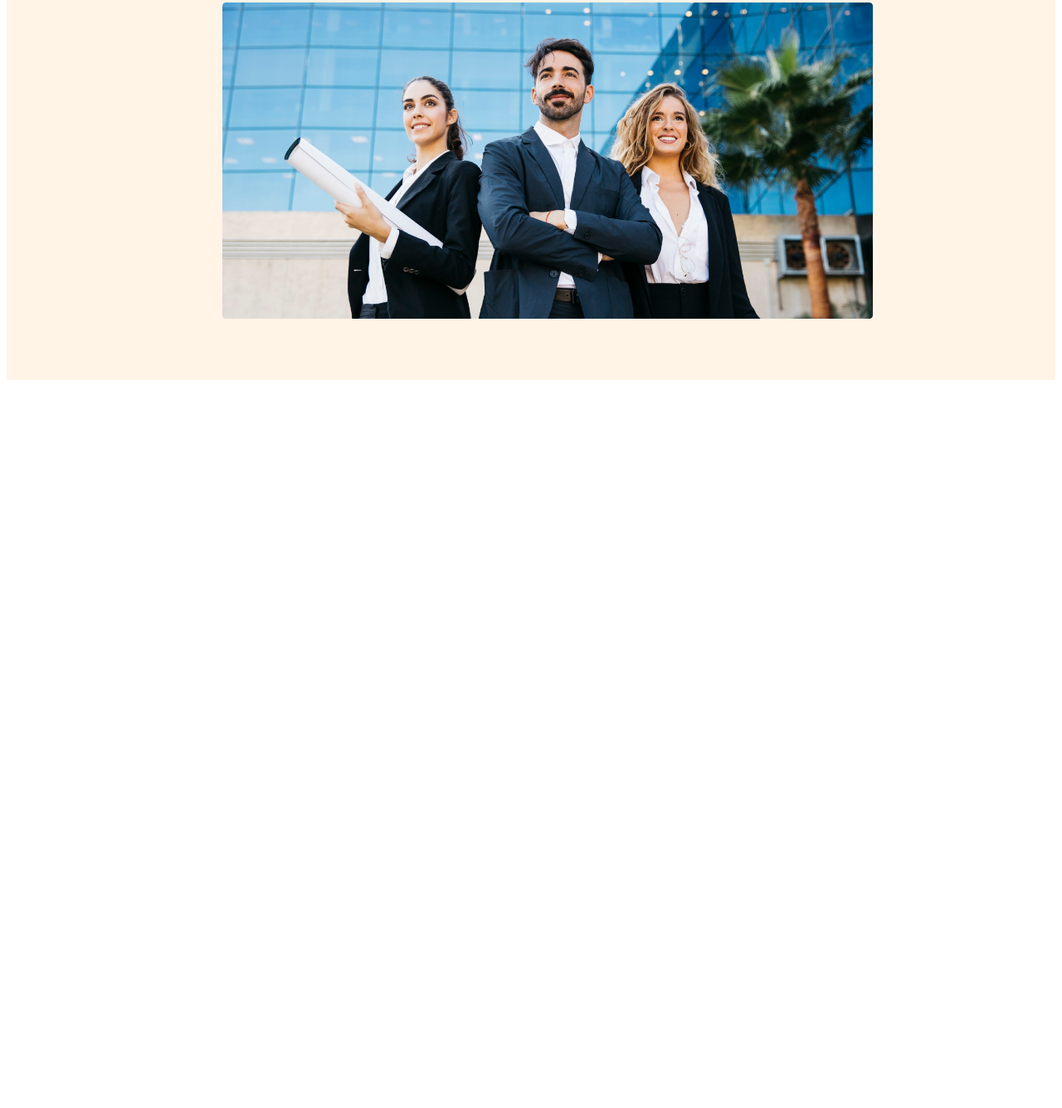
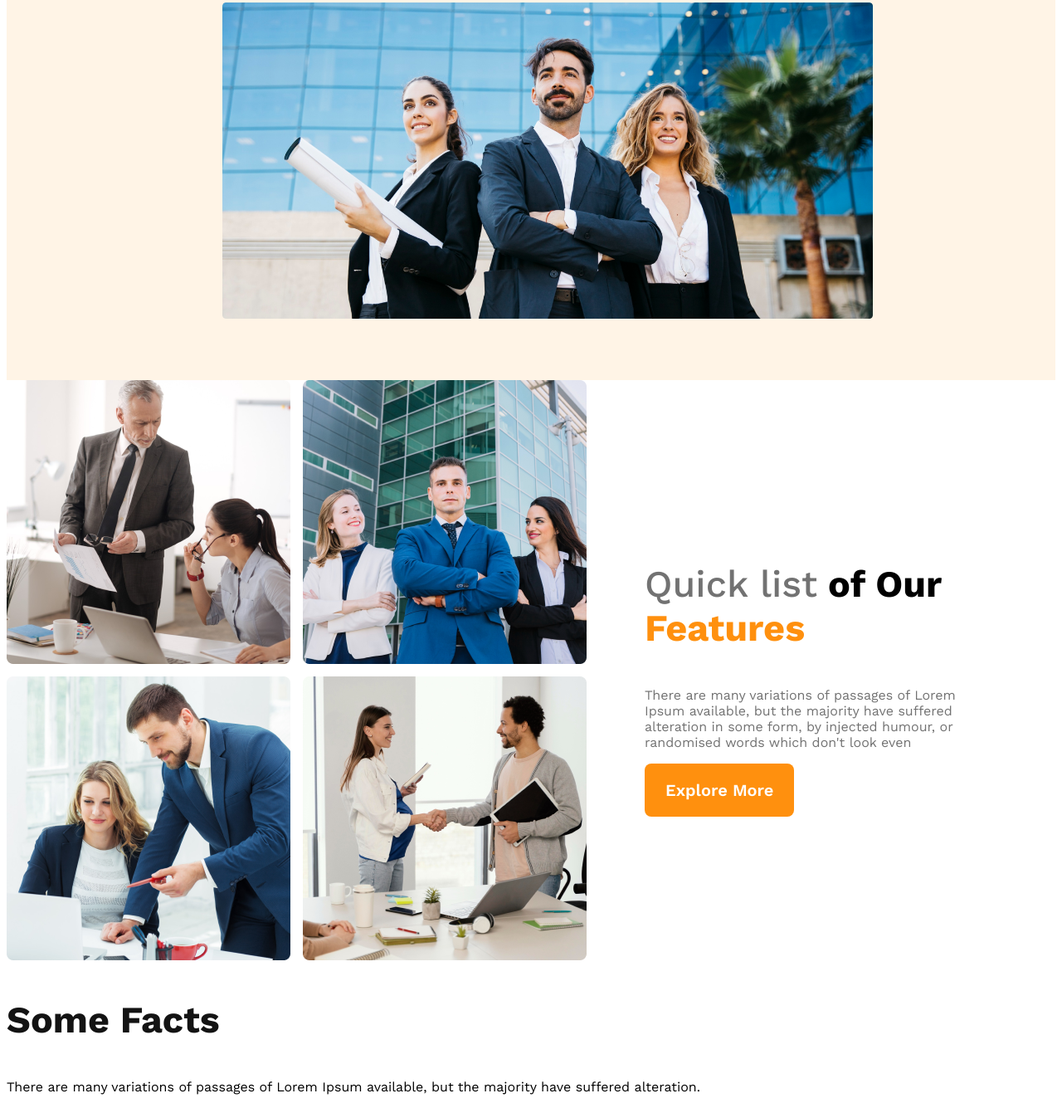
Before and after one commit to Shameha/g3_webside, a plain HTML site: page index.html in a window 1280 px wide. Shown: the part 573-1908 px from the top of the page at 83% size. Before the commit the page ends 1039 px from the top, so only its background shows below. Drawn offline with nearby package versions, Linux system fonts and the light colour scheme.

Commit message:
started shared css

```diff
--- a/index.html
+++ b/index.html
@@ -9,7 +9,7 @@
 <body>
     <header>
      <nav >
-        <h3 class="nav_title"> G3 Architects</h3>
+        <h3 class="section_title"> G3 Architects</h3>
          <ul>
             <li><a href="">Home</a></li>
             <li><a href="">About</a></li>
@@ -24,7 +24,7 @@
             Group of Architects
 
         </h1>
-        <p class="banner_discription">There are many variations of passages of Lorem Ipsum available, but the majority have suffered alteration in some form, by injected humour, or randomised words which don't look even</p>
+        <p class="text-light-gray">There are many variations of passages of Lorem Ipsum available, but the majority have suffered alteration in some form, by injected humour, or randomised words which don't look even</p>
         <button class="btn-primary">Explore More</button>
      </div>
         <img src="images/banner.png" alt="">
@@ -32,7 +32,28 @@
      </div>
     </header>
     <main>
+        <!--teams-->
+        <section class="teams-container">
+            <div class="teams-img-container">
+             <img src="images/team1.png" alt="">
+             <img src="images/team2.png" alt="">
+             <img src="images/team3.png" alt="">
+             <img src="images/team4.png" alt="">
+            </div>
+            <div class="teams-contant">
+                <h3 class="teams-title"> <span class="quick">Quick list</span> <span>of Our</span> <span class="feature">Features</span></h3>
+                <p class="text-light-gray">There are many variations of passages of Lorem Ipsum available, but the majority have suffered alteration in some form, by injected humour, or randomised words which don't look even
 
+                </p>
+                <button class="btn-primary">Explore More</button>
+            </div>
+        </section>
+        <!--features-->
+     <section class="facts">
+        <h3 class="section_title">Some Facts</h3>
+        <p>There are many variations of passages of Lorem Ipsum available, but the majority have suffered alteration.</p>
+
+     </section>
     </main>
     <footer>
 
--- a/styles/architect.css
+++ b/styles/architect.css
@@ -4,6 +4,9 @@
 
 *{
     font-family: 'Work Sans';
+}
+.text-light-gray{
+  color: #727272;
 }
 .btn-primary{
     border-radius: 8px;
@@ -16,6 +19,12 @@ font-weight: 600;
 cursor: pointer;
 border: 0px;
 }
+.section_title{
+    color: var(--Dark-01, #131313);
+font-size: 2.8rem;
+font-weight: 700;
+}
+
 header{
     background: rgba(255, 144, 14, 0.10);
     padding: 50px 240px;
@@ -25,12 +34,8 @@ nav{
     justify-content: space-between;
     align-items: center;
 }
-.nav_title{
-    color: var(--Dark-01, #131313);
-font-size: 2.8rem;
-font-weight: 700;
 
-}
+
 nav > ul{
     display: flex;
 }
@@ -55,30 +60,68 @@ text-decoration: none;
     color: var(--Dark-01, #131313);
 
 }
-.banner_discription{
-    color: var(--Dark-01, #131313);
-}
 .banner img{
     margin: 20px;
     width: 100%;
 
 }
-/* responsive media */
+/*main style*/
+main{
+    max-width: 1440px;
+    margin: 0 auto;
+}
+/*teams design*/
+.teams-container{
+    display: flex;
+    align-items: center;
+
+}
+.teams-img-container{
+ display: grid;
+ grid-template-columns: repeat(2,1fr);
+ gap: 15px;
+}
+.teams-contant{
+    padding-left: 70px;
+padding-right:70px;
+}
+.teams-title{
+    font-size: 2.8rem;
+}
+.teams-title .quick{
+    color: var(--Dark-03, #727272);
+font-size: 45px;
+font-weight: 500;
+
+}
+.teams-title .feature{
+    color: #FF900E;
+    font-size: 45px;
+    font-weight: 700;
+}
 @media screen and (max-width:576px){
     header{
         padding: 20px;
     }
-    nav{
+    nav,
+    .teams-container{
         flex-direction: column;
     }
+    .teams-img-container{
+        grid-template-columns:1fr ;
+    }
+    .teams-contant{
+        padding-left: 20px;
+    padding-right:20px;
 
 }
+/* responsive media */
 /* tablet or medium*/
 @media screen and (min-width:576px) and (max-width:960){
     header{
         padding: 20px;
     }
-    nav{
+    nav,.teams-container{
         flex-direction: column;
     }
 }
```
